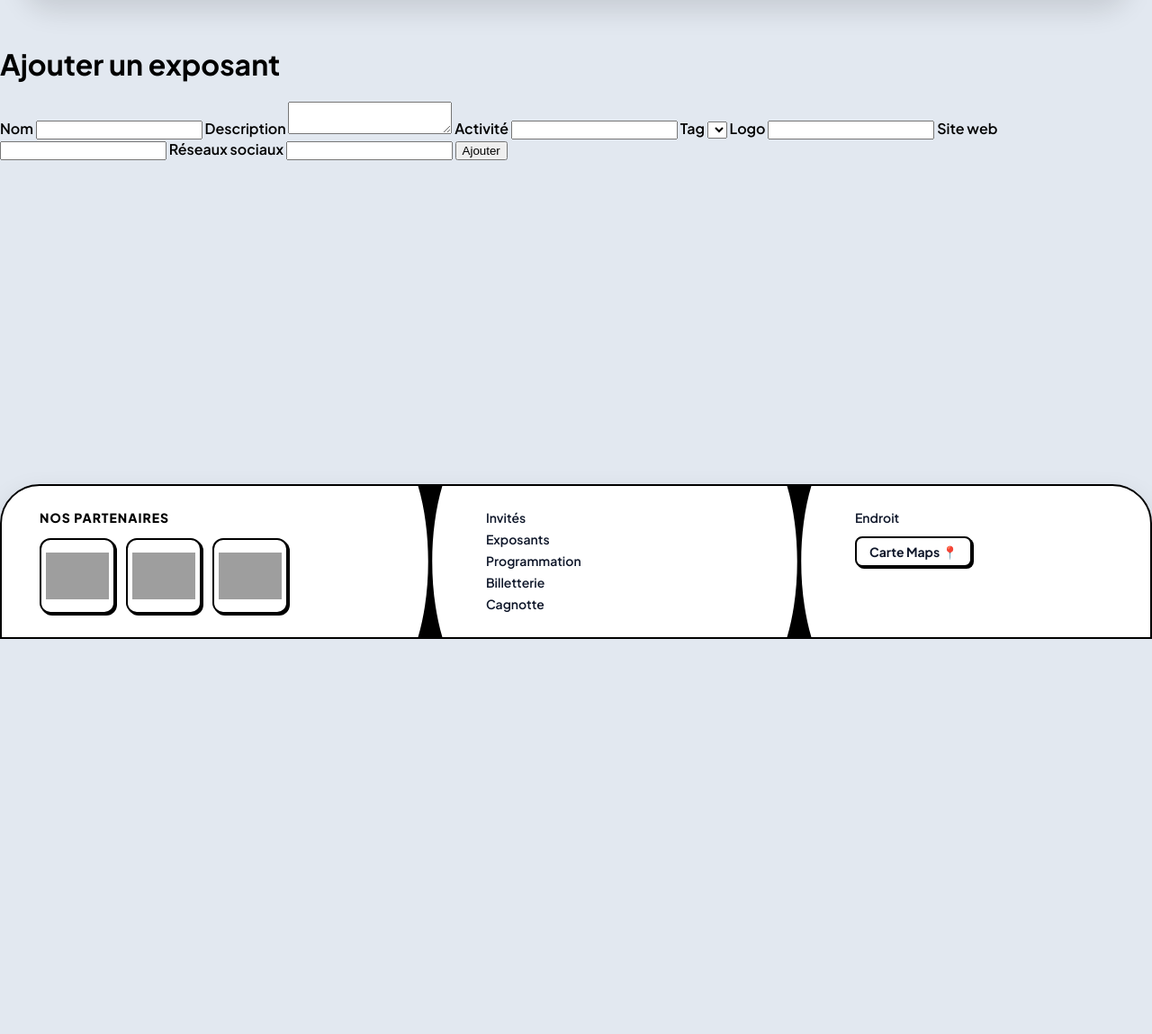
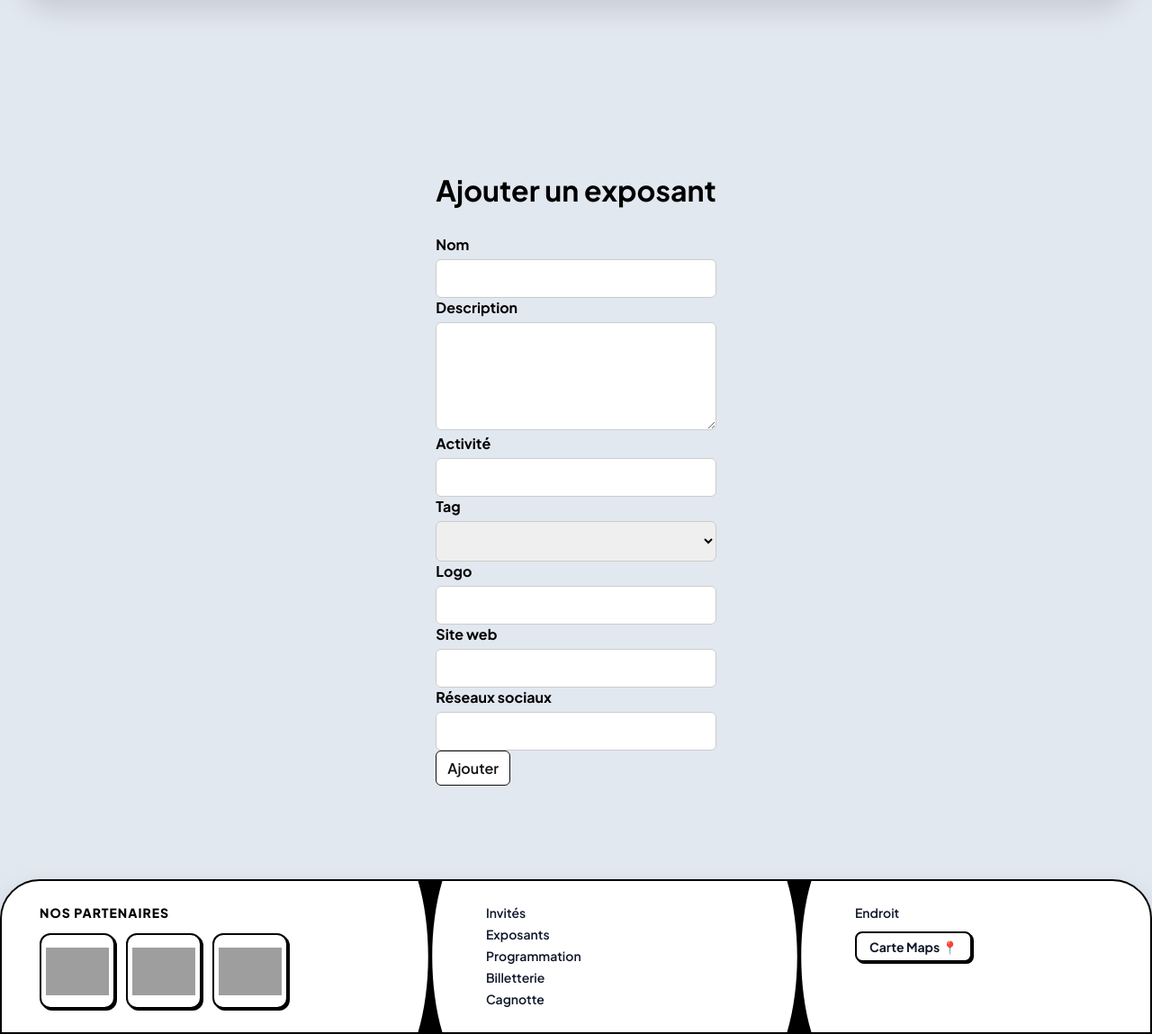
Before and after one commit to Lola-Lfc/Festindieval, a Laravel app: page /admin/exposants/create in a window 1280 px wide. Shown: the part 90-1239 px from the top of the page at 90% size. Before the commit the page ends 800 px from the top, so only its background shows below. Run offline with Laravel 12, Linux system fonts and the light colour scheme; a user stored in the database is signed in; data comes from the database, SQL or seed files in the repository; data that the repository does not hold is empty; grey boxes are pictures that could not be loaded.

Commit message:
Fix css panel admin

```diff
--- a/SiteWeb/public/css/admin.css
+++ b/SiteWeb/public/css/admin.css
@@ -1,16 +1,26 @@
 .admin-dashboard,
+.admin-content,
+.admin-exposants,
+.admin-billets,
+.admin-dons,
 .admin-users,
 .admin-series,
-.admin-tags {
+.admin-tags,
+.admin-typebillets {
     max-width: 1100px;
     margin: 140px auto 80px;
     padding: 0 24px;
 }
 
 .admin-dashboard h1,
+.admin-content h1,
+.admin-exposants h1,
+.admin-billets h1,
+.admin-dons h1,
 .admin-users h1,
 .admin-series h1,
-.admin-tags h1 {
+.admin-tags h1,
+.admin-typebillets h1 {
     margin-bottom: 30px;
 }
 
@@ -60,9 +70,14 @@ a.stat-card:hover {
     opacity: 0.5;
 }
 
+.admin-content table,
+.admin-exposants table,
+.admin-billets table,
+.admin-dons table,
 .admin-users table,
 .admin-series table,
-.admin-tags table {
+.admin-tags table,
+.admin-typebillets table {
     width: 100%;
     margin-top: 25px;
     border-collapse: collapse;
@@ -71,20 +86,35 @@ a.stat-card:hover {
     overflow: hidden;
 }
 
+.admin-content th,
+.admin-content td,
+.admin-exposants th,
+.admin-exposants td,
+.admin-billets th,
+.admin-billets td,
+.admin-dons th,
+.admin-dons td,
 .admin-users th,
 .admin-users td,
 .admin-series th,
 .admin-series td,
 .admin-tags th,
-.admin-tags td {
+.admin-tags td,
+.admin-typebillets th,
+.admin-typebillets td {
     padding: 15px;
     text-align: left;
     border-bottom: 1px solid #ddd;
 }
 
+.admin-content th,
+.admin-exposants th,
+.admin-billets th,
+.admin-dons th,
 .admin-users th,
 .admin-series th,
-.admin-tags th {
+.admin-tags th,
+.admin-typebillets th {
     background: #f5f5f5;
 }
 
@@ -95,12 +125,22 @@ a.stat-card:hover {
     border-radius: 6px;
 }
 
+.admin-content a,
+.admin-exposants a,
+.admin-billets a,
+.admin-dons a,
 .admin-users a,
 .admin-series a,
 .admin-tags a,
+.admin-typebillets a,
+.admin-content button,
+.admin-exposants button,
+.admin-billets button,
+.admin-dons button,
 .admin-users button,
 .admin-series button,
-.admin-tags button {
+.admin-tags button,
+.admin-typebillets button {
     display: inline-block;
     padding: 8px 12px;
     border: 1px solid #111;
@@ -112,36 +152,73 @@ a.stat-card:hover {
     cursor: pointer;
 }
 
+.admin-content a:hover,
+.admin-exposants a:hover,
+.admin-billets a:hover,
+.admin-dons a:hover,
 .admin-users a:hover,
 .admin-series a:hover,
 .admin-tags a:hover,
+.admin-typebillets a:hover,
+.admin-content button:hover,
+.admin-exposants button:hover,
+.admin-billets button:hover,
+.admin-dons button:hover,
 .admin-users button:hover,
 .admin-series button:hover,
-.admin-tags button:hover {
+.admin-tags button:hover,
+.admin-typebillets button:hover {
     background: #111;
     color: white;
 }
 
+.admin-content form,
+.admin-exposants form,
+.admin-billets form,
+.admin-dons form,
 .admin-users form,
 .admin-series form,
-.admin-tags form {
+.admin-tags form,
+.admin-typebillets form {
     margin-top: 20px;
 }
 
+.admin-content form div,
+.admin-exposants form div,
+.admin-billets form div,
+.admin-dons form div,
 .admin-users form div,
 .admin-series form div,
-.admin-tags form div {
+.admin-tags form div,
+.admin-typebillets form div {
     margin-bottom: 20px;
 }
 
+.admin-content label,
+.admin-exposants label,
+.admin-billets label,
+.admin-dons label,
 .admin-users label,
 .admin-series label,
-.admin-tags label {
+.admin-tags label,
+.admin-typebillets label {
     display: block;
     margin-bottom: 6px;
     font-weight: bold;
 }
 
+.admin-content input,
+.admin-content select,
+.admin-content textarea,
+.admin-exposants input,
+.admin-exposants select,
+.admin-exposants textarea,
+.admin-billets input,
+.admin-billets select,
+.admin-billets textarea,
+.admin-dons input,
+.admin-dons select,
+.admin-dons textarea,
 .admin-users input,
 .admin-users select,
 .admin-users textarea,
@@ -159,9 +236,14 @@ a.stat-card:hover {
     font: inherit;
 }
 
+.admin-content textarea,
+.admin-exposants textarea,
+.admin-billets textarea,
+.admin-dons textarea,
 .admin-users textarea,
 .admin-series textarea,
-.admin-tags textarea {
+.admin-tags textarea,
+.admin-typebillets textarea {
     min-height: 120px;
     resize: vertical;
 }
@@ -183,14 +265,26 @@ a.stat-card:hover {
     background: white;
 }
 
+.admin-content > p,
+.admin-exposants > p,
+.admin-billets > p,
+.admin-dons > p {
+    margin: 20px 0;
+}
+
 @media (max-width: 800px) {
     .dashboard-stats {
         grid-template-columns: repeat(2, 1fr);
     }
 
+    .admin-content,
+    .admin-exposants,
+    .admin-billets,
+    .admin-dons,
     .admin-users,
     .admin-series,
-    .admin-tags {
+    .admin-tags,
+    .admin-typebillets {
         overflow-x: auto;
     }
 }
--- a/SiteWeb/resources/views/Admin/exposants/create.blade.php
+++ b/SiteWeb/resources/views/Admin/exposants/create.blade.php
@@ -2,10 +2,12 @@
 
 @section('content')
 
+<main class="admin-content admin-exposants">
+
 <h1>Ajouter un exposant</h1>
 
 @if ($errors->any())
-    <ul>
+    <ul class="admin-errors">
         @foreach ($errors->all() as $error)
             <li>{{ $error }}</li>
         @endforeach
@@ -45,4 +47,5 @@
     <button type="submit">Ajouter</button>
 </form>
 
+</main>
 @endsection
--- a/SiteWeb/resources/views/Admin/exposants/edit.blade.php
+++ b/SiteWeb/resources/views/Admin/exposants/edit.blade.php
@@ -2,10 +2,12 @@
 
 @section('content')
 
+<main class="admin-content admin-exposants">
+
 <h1>Modifier l'exposant {{ $exposant->nom }}</h1>
 
 @if ($errors->any())
-    <ul>
+    <ul class="admin-errors">
         @foreach ($errors->all() as $error)
             <li>{{ $error }}</li>
         @endforeach
@@ -88,4 +90,5 @@
     </a>
 </form>
 
+</main>
 @endsection
--- a/SiteWeb/resources/views/Admin/exposants/index.blade.php
+++ b/SiteWeb/resources/views/Admin/exposants/index.blade.php
@@ -1,6 +1,8 @@
 @extends('Admin.layouts.app')
 
 @section('content')
+
+<main class="admin-content admin-exposants">
 
 <h1>Gestion des exposants</h1>
 
@@ -48,4 +50,5 @@
     </tbody>
 </table>
 
+</main>
 @endsection
```
